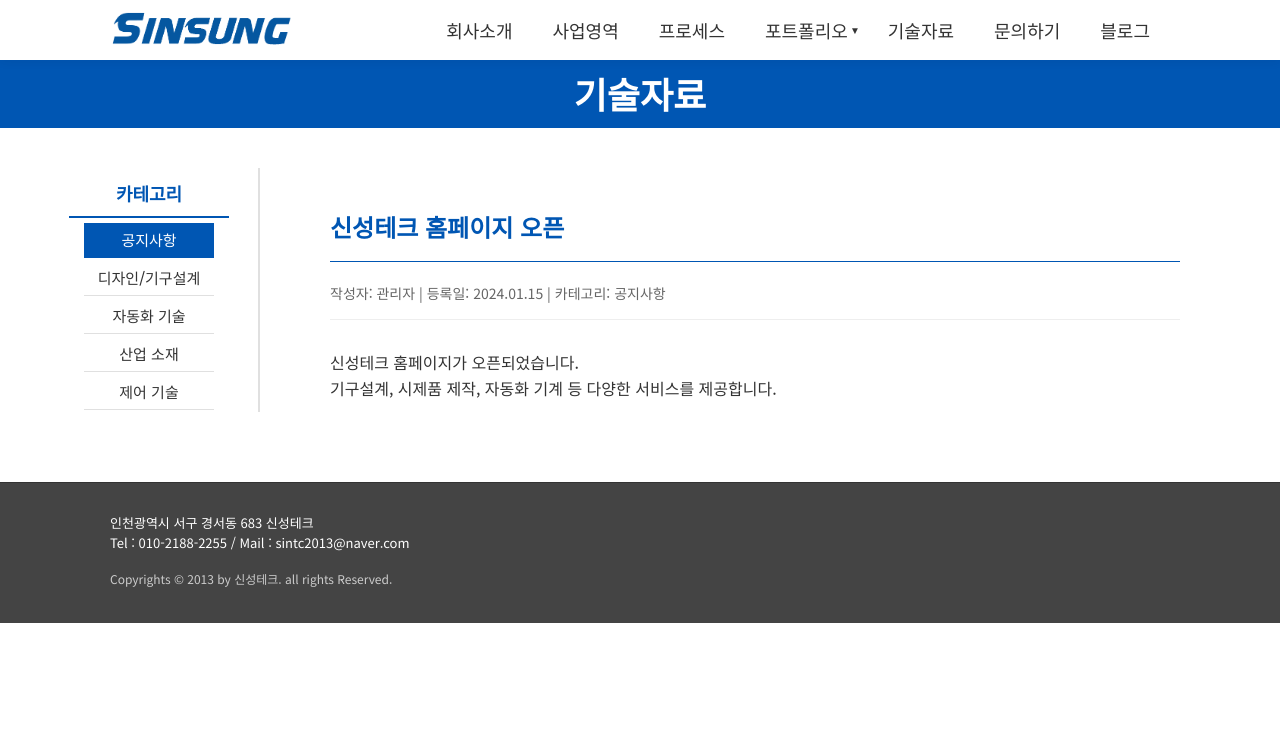
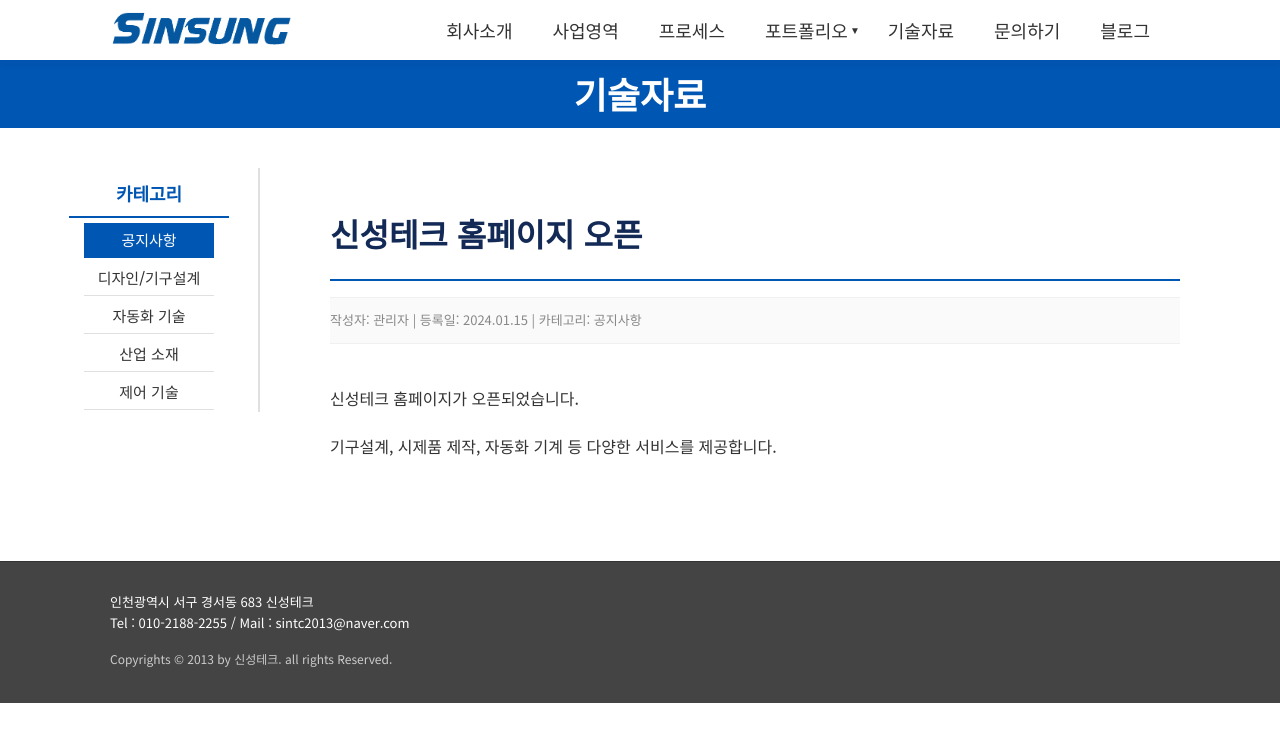
Before and after one commit to desert32-hash/Sintc2013, a Jekyll site: the page built from _posts/2024-01-15-welcome.md, in a window 1280 px wide. Shown: the top 742 px of the page. Built offline with Jekyll 4.4.1, drawn with Linux system fonts in a browser that asks for light colours.

Commit message:
Add files via upload

```diff
--- a/_layouts/default.html
+++ b/_layouts/default.html
@@ -123,19 +123,32 @@
         }
 
         .post-title {
-            font-size: 24px;
-            color: #0056b3;
-            margin-bottom: 20px;
-            padding-bottom: 15px;
-            border-bottom: 1px solid #0056b3;
+            font-size: 32px;
+            font-weight: 700;
+            color: #132a56;
+            margin-bottom: 16px;
+            padding-bottom: 20px;
+            border-bottom: 2px solid #0056b3;
         }
 
         .post-meta {
-            color: #666;
-            font-size: 14px;
-            margin-bottom: 30px;
-            padding-bottom: 15px;
-            border-bottom: 1px solid #eee;
+            color: #888;
+            font-size: 13px;
+            margin-bottom: 40px;
+            padding: 12px 0;
+            border-top: 1px solid #f0f0f0;
+            border-bottom: 1px solid #f0f0f0;
+            background: #fafafa;
+        }
+
+        .post-content {
+            font-size: 16px;
+            line-height: 1.8;
+            color: #333;
+        }
+
+        .post-content p {
+            margin-bottom: 20px;
         }
 
         @media (max-width: 768px) {
@@ -252,7 +265,9 @@
                     {% if page.categories %} | 카테고리: {{ page.categories | first }}{% endif %}
                 </div>
                 {% endif %}
-                {{ content }}
+                <div class="post-content">
+                    {{ content }}
+                </div>
             </div>
         </div>
     </main>
```
Also changed, not shown: tech.html (+44 -7 lines).
